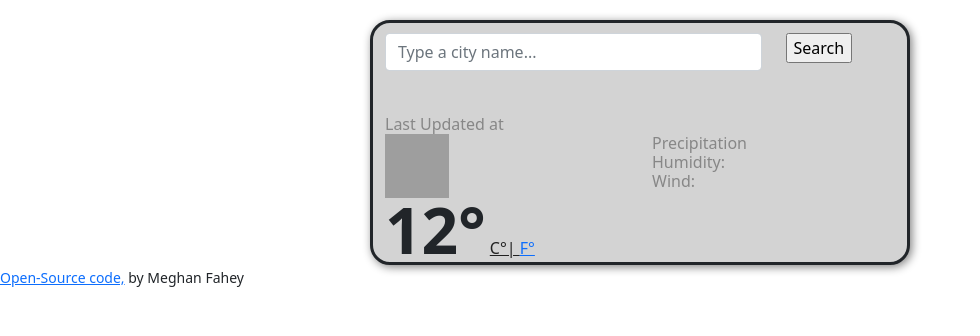
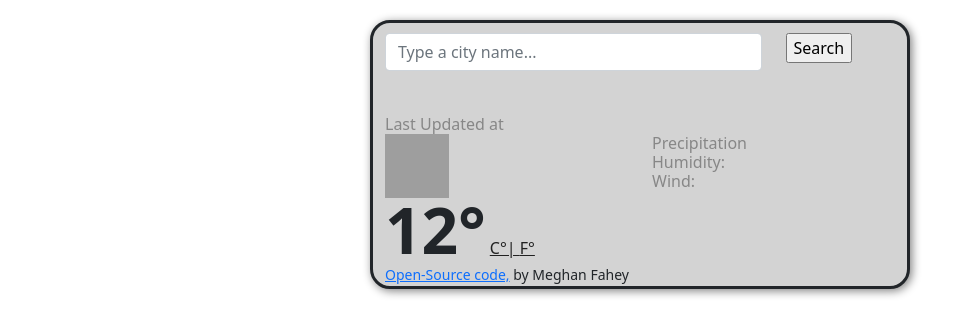
Before and after one commit to meghanfahey12/Vanilla_Weather_App_week7, a plain HTML site: page index.html in a window 1280 px wide. Shown: the whole page, without its empty margins (0-980 px from the left). Drawn offline with nearby package versions, Linux system fonts and the light colour scheme; grey boxes are pictures that could not be loaded.

Commit message:
fixed celsius?

```diff
--- a/index.html
+++ b/index.html
@@ -57,7 +57,7 @@
             <a href="#" id="celsius-link" class="active">
             C°|
             </a>
-            <a href="#" id="fahrenheit-link">F°</a></span>
+            <a href="#" id="fahrenheit-link" class="active">F°</a></span>
           </div>
           </div>
           </div>
@@ -71,9 +71,9 @@
             </div>
             </div>
           </div>
-          </div>
           <small><a href= "https://github.com/meghanfahey12/Vanilla_Weather_App_week7">Open-Source code,</a> by Meghan Fahey </small>
 			</div>
+        </div>
     </div>
   </div>
     <script src="index.js"></script>
```
